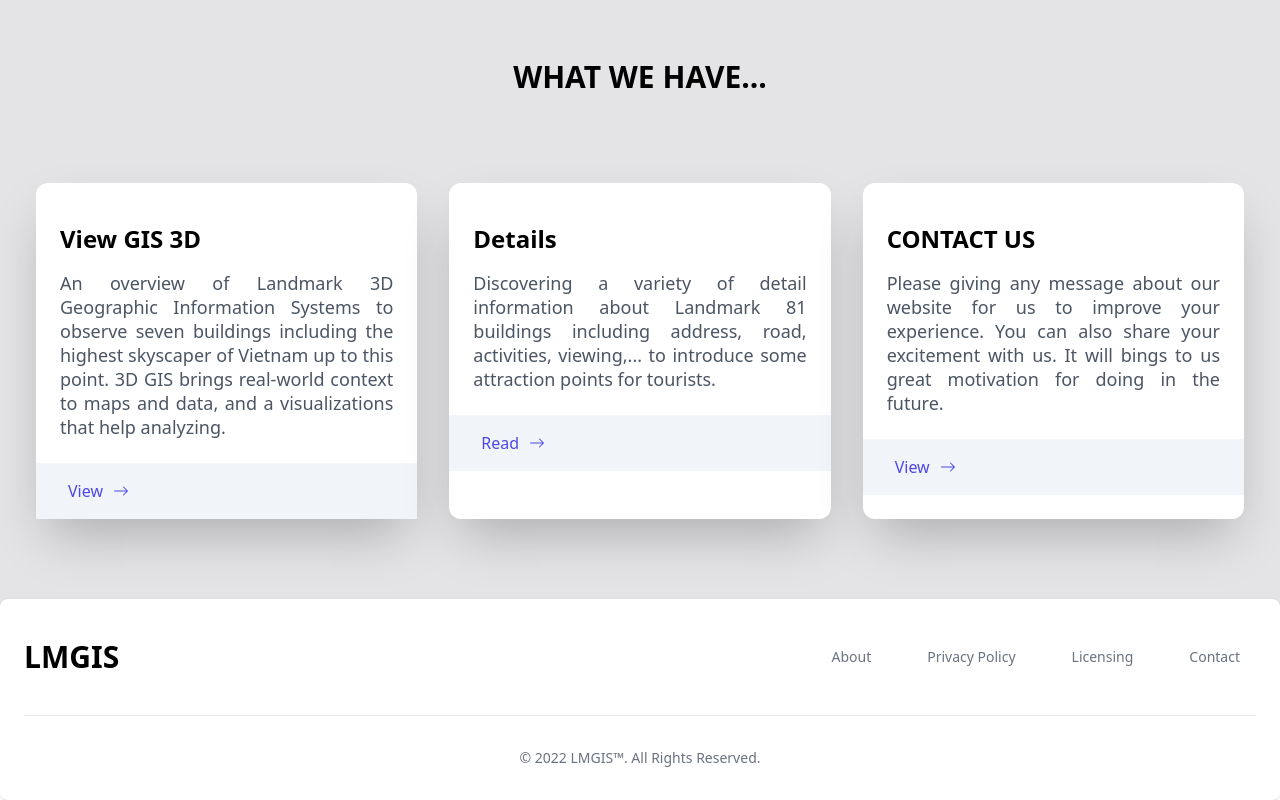
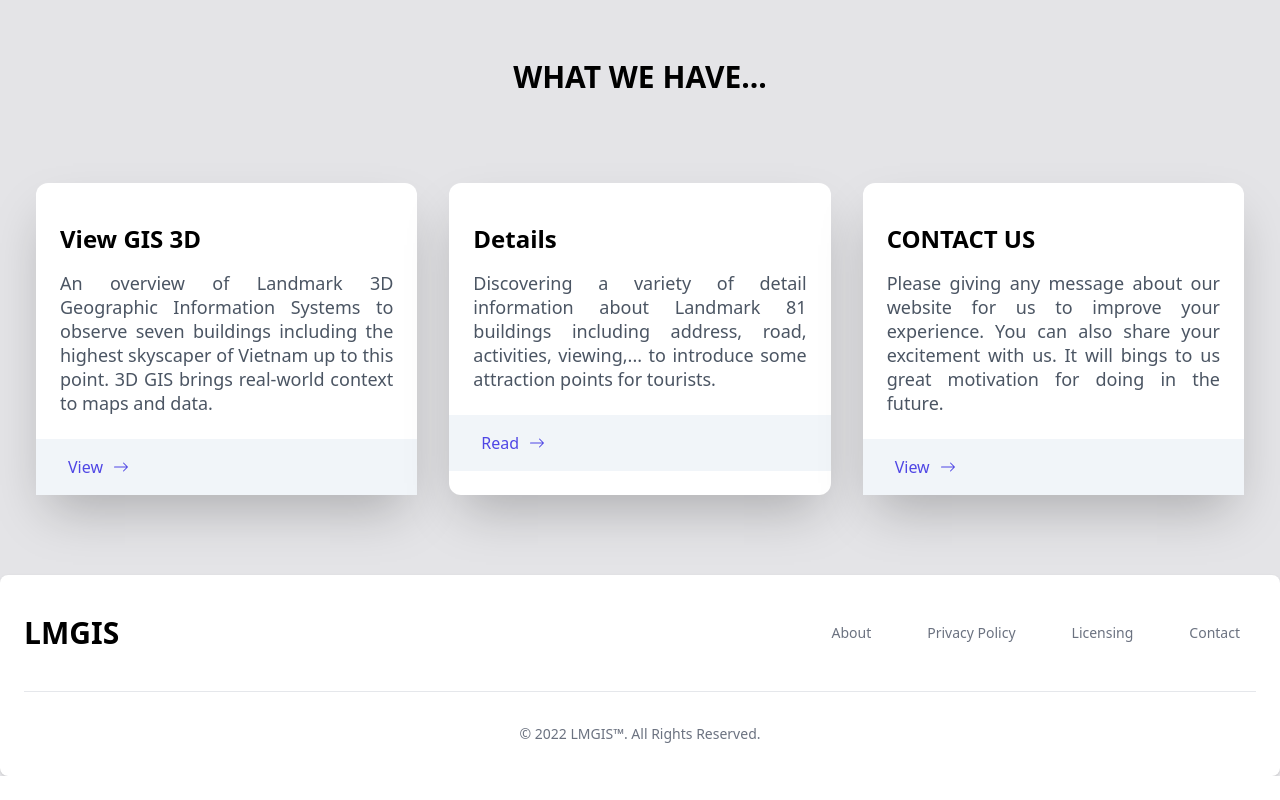
Before and after one commit to giathai1505/LandMark_3D_View, a React (Vite) app: page / in a window 1280 px wide. Shown: the part 793-1593 px from the top of the page. After the commit the page ends 1569 px from the top, so only its background shows below. Built offline with nearby package versions, Linux system fonts and the light colour scheme.

Commit message:
Fixed bugs

```diff
--- a/src/pages/Home/index.jsx
+++ b/src/pages/Home/index.jsx
@@ -67,7 +67,7 @@ const HomePage = () => {
                     An overview of Landmark 3D Geographic Information Systems to
                     observe seven buildings including the highest skyscaper of
                     Vietnam up to this point. 3D GIS brings real-world context
-                    to maps and data, and a visualizations that help analyzing.
+                    to maps and data.
                   </p>
                 </div>
 
@@ -111,7 +111,7 @@ const HomePage = () => {
 
                 <div className="bg-slate-100 pl-8 py-4">
                   <p className="flex items-center text-indigo-600">
-                    <Link to="/images">View</Link>{" "}
+                    <Link to="/contact">View</Link>{" "}
                     <BsArrowRight className="w-5 ml-2" />
                   </p>
                 </div>
```
